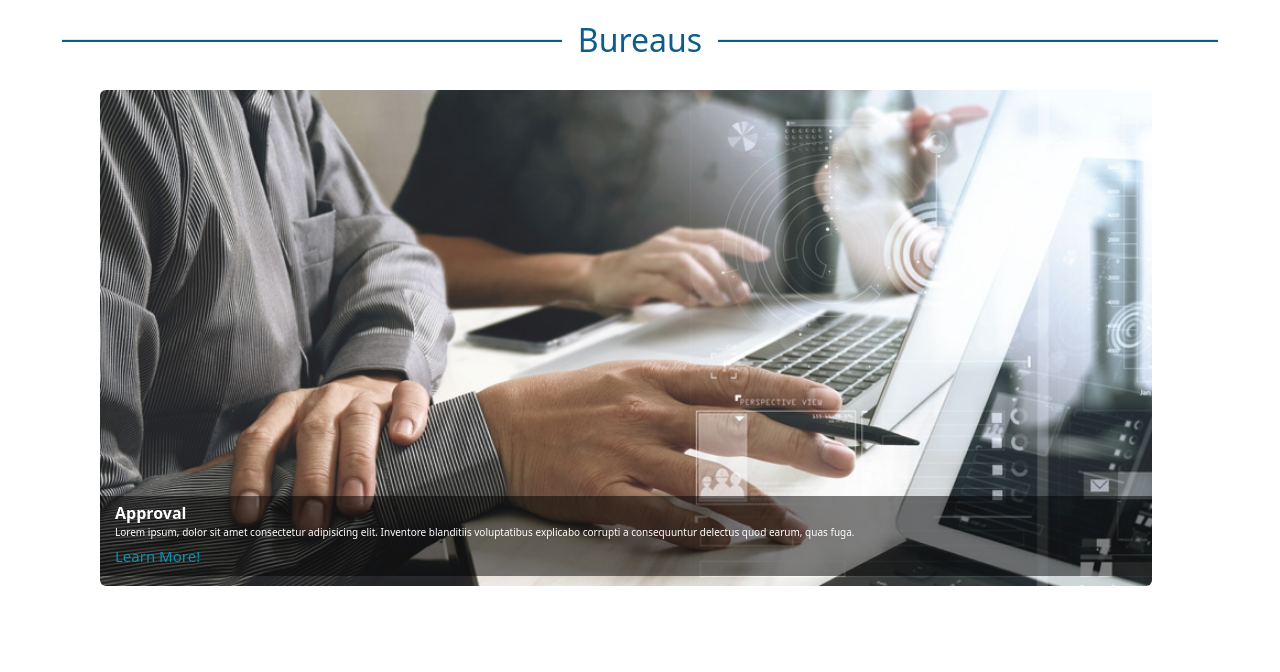
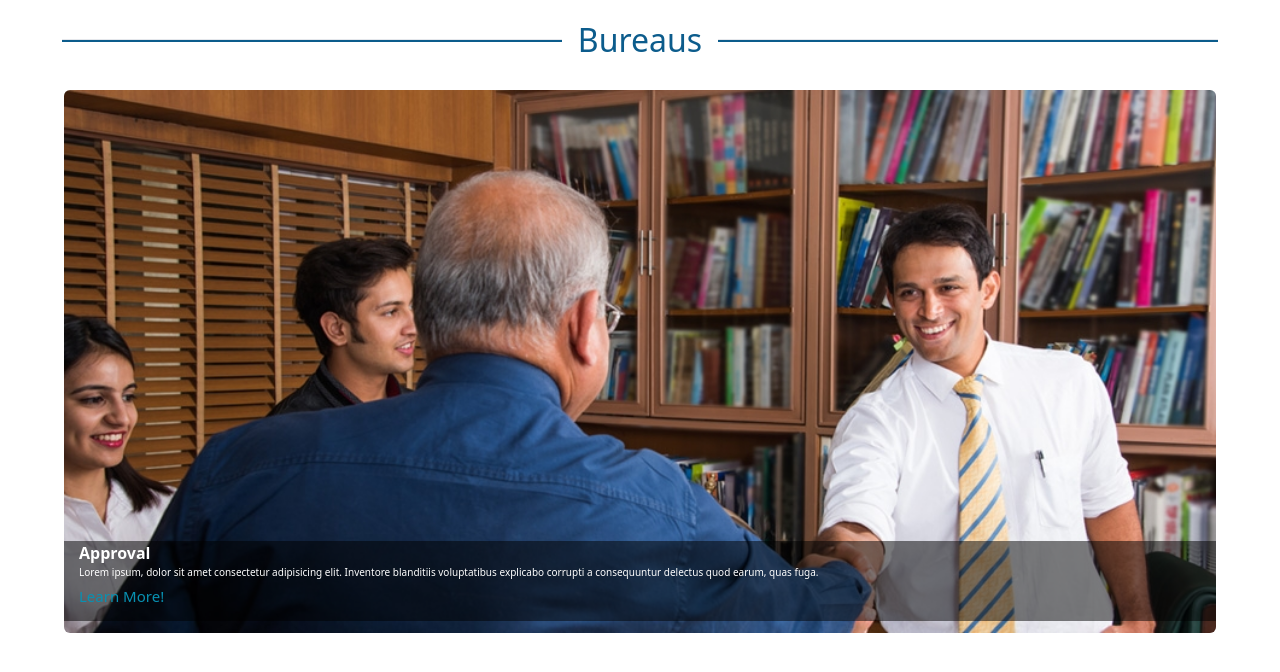
Before and after one commit to Sitzz23/Sih-aicte-revamped, a React (Create React App) app: page / in a window 1280 px wide. Shown: the top 672 px of the page. Built offline with nearby package versions, Linux system fonts and the light colour scheme.

Commit message:
carousel changes

```diff
--- a/src/components/home/bureaus.jsx
+++ b/src/components/home/bureaus.jsx
@@ -27,14 +27,16 @@
 						}}
 					/>
 				</div>
-    <Carousel className='w-[90vw] pl-[100px] pt-[10px] pb-[20px]' showThumbs={false} autoPlay={true} infiniteLoop={true} showArrows={false} showStatus={false} showIndicators={false}>
+    <Carousel className='w-[90vw] pt-[10px] pb-[20px] mx-auto' showThumbs={false} autoPlay={false} infiniteLoop={true} showArrows={false} showStatus={false} showIndicators={false}>
                 <div>
                         <p className='absolute top-[83%] z-10'>
+                            <div>
                             <p className='text-left pl-[15px] text-white font-bold'>Approval</p>
                             <p className='text-[10px] text-white text-left pl-[15px]'>Lorem ipsum, dolor sit amet consectetur adipisicing elit. Inventore blanditiis voluptatibus explicabo corrupti a consequuntur delectus quod earum, quas fuga.</p>
                             <a href='' target="_blank"><p className='text-[15px] pt-[5px] text-left pl-[15px] text-cyan-600'>Learn More!</p></a>
+                            </div>
                         </p>
-                    <div className='absolute top-[82%] h-[80px] w-[100%] bg-black opacity-50'></div>
+                    <div className='absolute top-[83%] h-[80px] w-[100%] bg-black opacity-50'></div>
                     <img src={Img1} className="rounded-md" />
                     {/* <p className="legend">Legend 1</p> */}
 
--- a/src/pages/landing.jsx
+++ b/src/pages/landing.jsx
@@ -11,8 +11,8 @@
     return (
         <div>
             {/* <Navbar /> */}
-            {/* <LandCar />
-            <QuickLinks /> */}
+            {/* <LandCar /> */}
+            {/* <QuickLinks /> */}
             <Bureaus />
             {/* <Initiatives />
             <Eminent />
```
